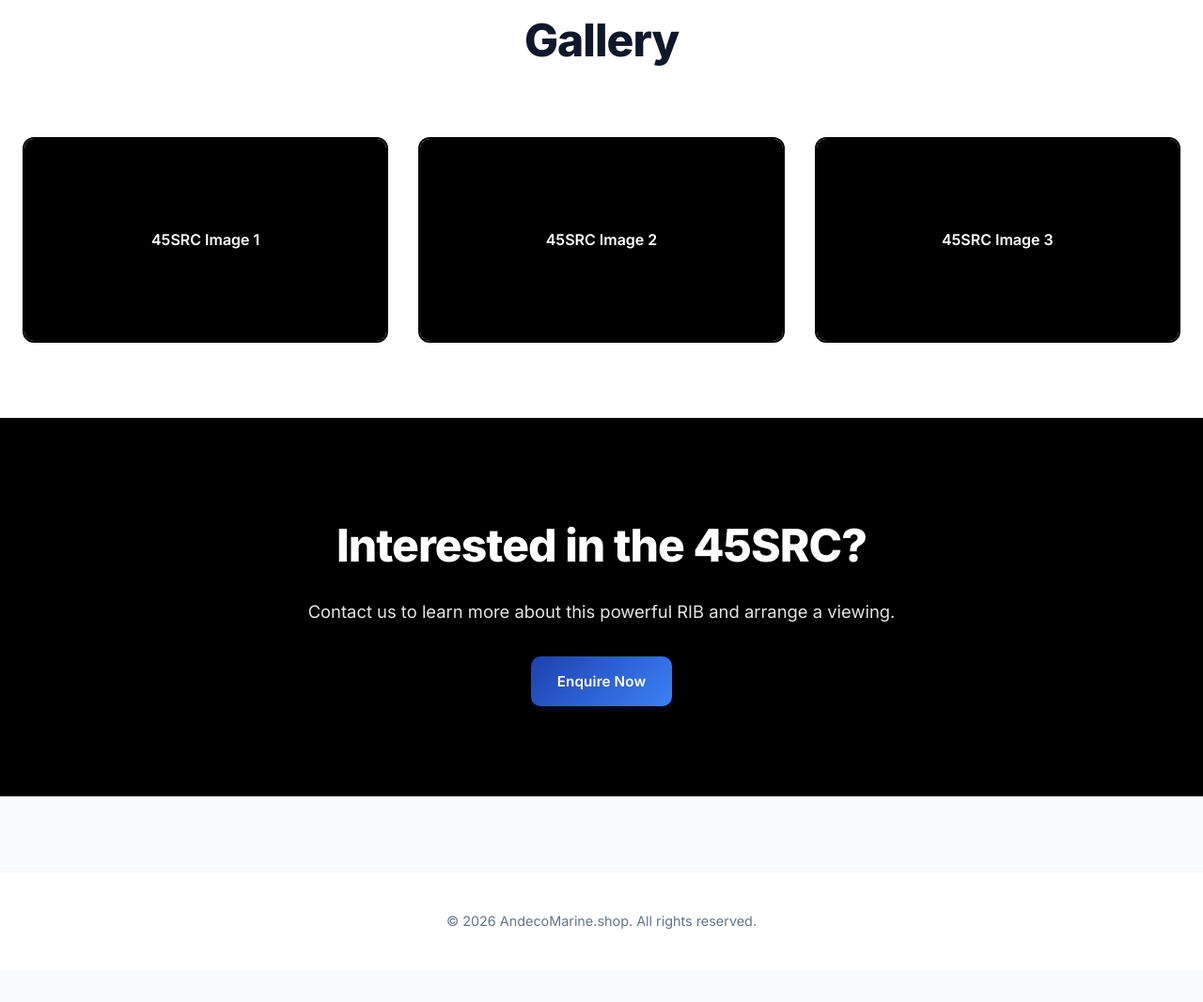
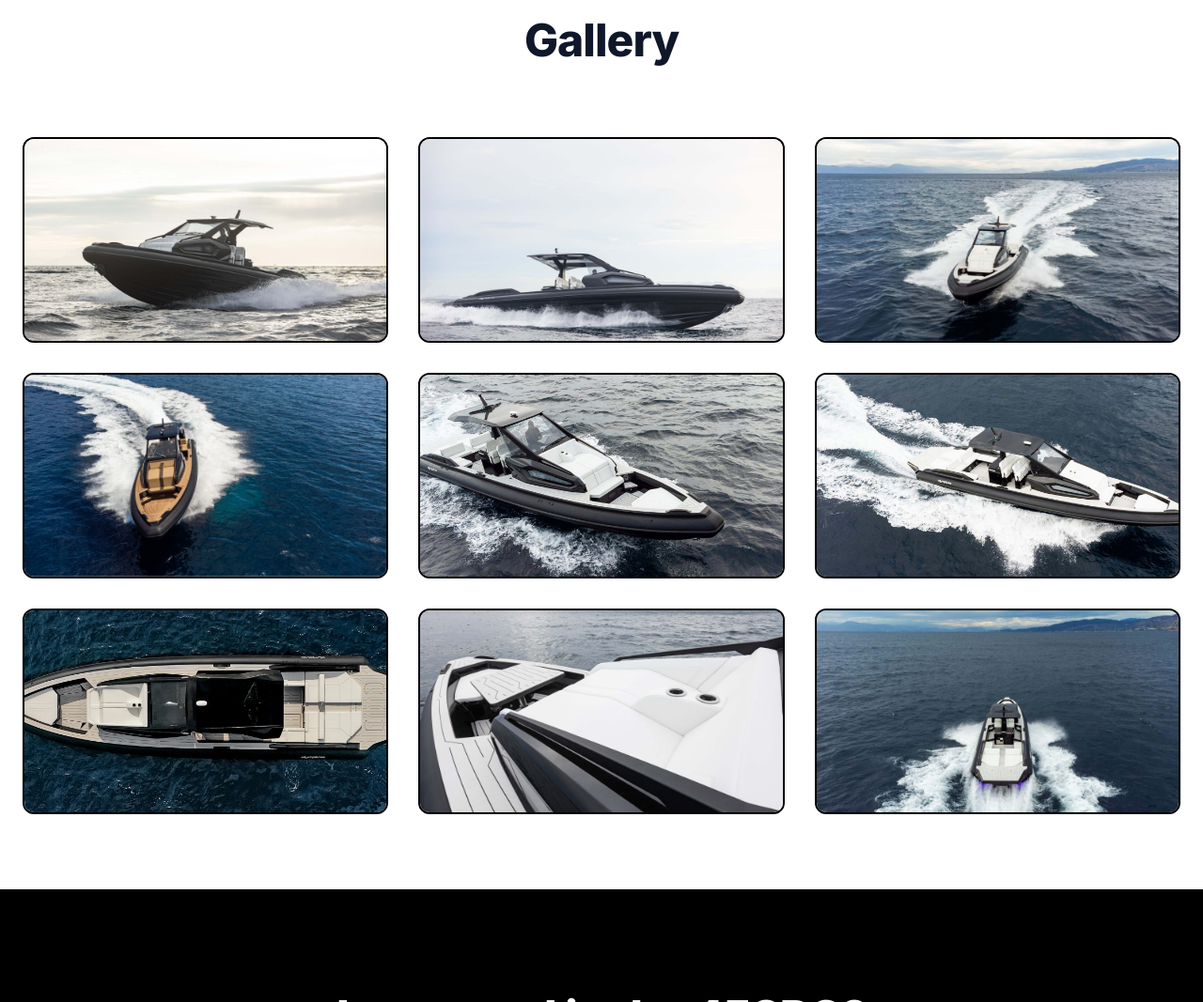
Before and after one commit to epouris/andecoshop, a website: page public/olympic-ribs-45src.html in a window 1280 px wide. Shown: the part 3181-4248 px from the top of the page at 94% size. Before the commit the page ends 4214 px from the top, so only its background shows below. Drawn offline with Linux system fonts and the light colour scheme; no server answers.

Commit message:
Update 45SRC gallery to display actual photos instead of placeholders

```diff
--- a/public/olympic-ribs-45src.html
+++ b/public/olympic-ribs-45src.html
@@ -131,13 +131,31 @@
                 </div>
                 <div class="gallery-grid">
                     <div class="gallery-item">
-                        <div class="gallery-placeholder">45SRC Image 1</div>
+                        <img src="olympic ribs models/olr45src (1).jpg" alt="45SRC Gallery Image 1" class="gallery-image" onerror="this.src='olympic ribs models/olr45src (1).jpeg'">
                     </div>
                     <div class="gallery-item">
-                        <div class="gallery-placeholder">45SRC Image 2</div>
+                        <img src="olympic ribs models/olr45src (2).jpg" alt="45SRC Gallery Image 2" class="gallery-image" onerror="this.src='olympic ribs models/olr45src (2).jpeg'">
                     </div>
                     <div class="gallery-item">
-                        <div class="gallery-placeholder">45SRC Image 3</div>
+                        <img src="olympic ribs models/olr45src (3).jpg" alt="45SRC Gallery Image 3" class="gallery-image">
+                    </div>
+                    <div class="gallery-item">
+                        <img src="olympic ribs models/olr45src (4).jpg" alt="45SRC Gallery Image 4" class="gallery-image">
+                    </div>
+                    <div class="gallery-item">
+                        <img src="olympic ribs models/olr45src (5).jpg" alt="45SRC Gallery Image 5" class="gallery-image">
+                    </div>
+                    <div class="gallery-item">
+                        <img src="olympic ribs models/olr45src (6).jpg" alt="45SRC Gallery Image 6" class="gallery-image">
+                    </div>
+                    <div class="gallery-item">
+                        <img src="olympic ribs models/olr45src (7).jpg" alt="45SRC Gallery Image 7" class="gallery-image">
+                    </div>
+                    <div class="gallery-item">
+                        <img src="olympic ribs models/olr45src (8).jpg" alt="45SRC Gallery Image 8" class="gallery-image">
+                    </div>
+                    <div class="gallery-item">
+                        <img src="olympic ribs models/olr45src (9).jpg" alt="45SRC Gallery Image 9" class="gallery-image">
                     </div>
                 </div>
             </div>
```
